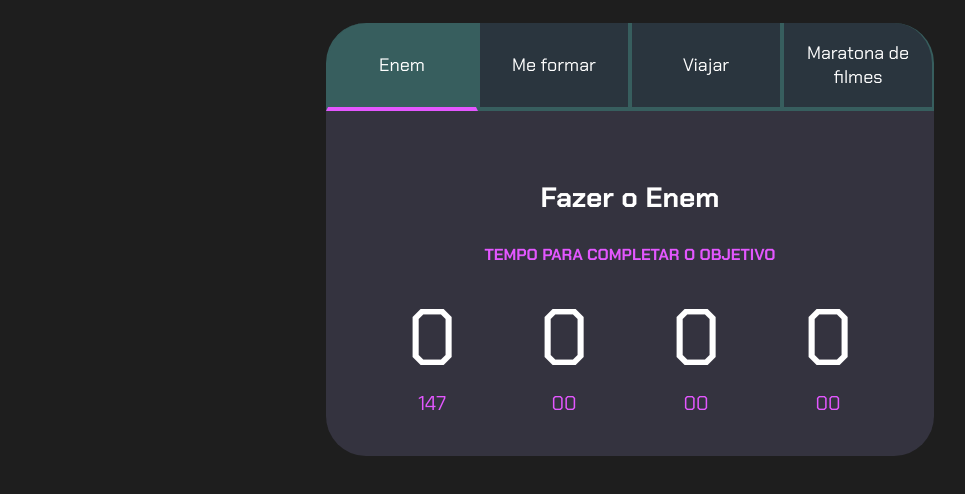
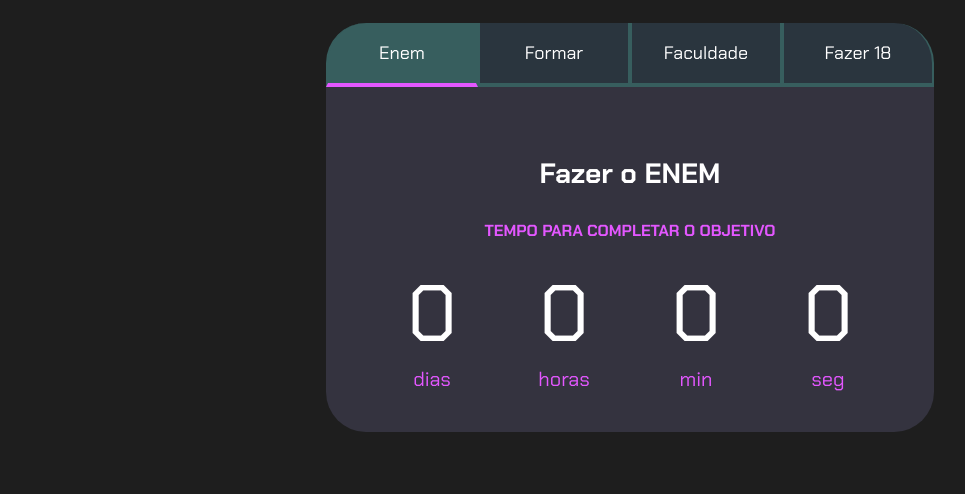
Before and after one commit to helotirloni/projeto-metas, a plain HTML site: page index.html in a window 1280 px wide. Shown: the part 80-574 px from the top of the page, without its empty margins (10-975 px from the left). Drawn offline with Linux system fonts and the light colour scheme.

Commit message:
index.html

```diff
--- a/index.html
+++ b/index.html
@@ -14,96 +14,96 @@
         <div class="conteudo">
             <div class="botoes">
                 <button class="botao ativo">Enem</button>
-                <button class="botao">Me formar</button>
-                <button class="botao">Viajar</button>
-                <button class="botao">Maratona de filmes</button>
+                <button class="botao">Formar</button>
+                <button class="botao">Faculdade</button>
+                <button class="botao">Fazer 18</button>
             </div>
             <div class="abas-textos">
                 <div class="aba-conteudo ativo">
-                    <h3 class="aba-conteudo-titulo-principal">Fazer o Enem</h3>
+                    <h3 class="aba-conteudo-titulo-principal">Fazer o ENEM</h3>
                     <h4 class="aba-conteudo-titulo-secundario">Tempo para completar o objetivo</h4>
                     <div class="contador">
                         <div class="contador-digito">
                             <p class="contador-digito-numero" id="dias0"></p>
-                            <p class="contador-digito-texto">147</p>
+                            <p class="contador-digito-texto">dias</p>
                         </div>
                         <div class="contador-digito">
                             <p class="contador-digito-numero" id="horas0"></p>
-                            <p class="contador-digito-texto">00</p>
+                            <p class="contador-digito-texto">horas</p>
                         </div>
                         <div class="contador-digito">
                             <p class="contador-digito-numero" id="min0"></p>
-                            <p class="contador-digito-texto">00</p>
+                            <p class="contador-digito-texto">min</p>
                         </div>
                         <div class="contador-digito">
                             <p class="contador-digito-numero" id="seg0"></p>
-                            <p class="contador-digito-texto">00</p>
+                            <p class="contador-digito-texto">seg</p>
                         </div>
                     </div>
                 </div>
                 <div class="aba-conteudo">
-                    <h3 class="aba-conteudo-titulo-principal">Me formar do ensino médio</h3>
+                    <h3 class="aba-conteudo-titulo-principal">Terminar o Ensino médio</h3>
                     <h4 class="aba-conteudo-titulo-secundario">Tempo para completar o objetivo</h4>
                     <div class="contador">
                         <div class="contador-digito">
                             <p class="contador-digito-numero" id="dias1"></p>
-                            <p class="contador-digito-texto">189</p>
+                            <p class="contador-digito-texto">dias</p>
                         </div>
                         <div class="contador-digito">
                             <p class="contador-digito-numero" id="horas1"></p>
-                            <p class="contador-digito-texto">00</p>
+                            <p class="contador-digito-texto">horas</p>
                         </div>
                         <div class="contador-digito">
                             <p class="contador-digito-numero" id="min1"></p>
-                            <p class="contador-digito-texto">00</p>
+                            <p class="contador-digito-texto">min</p>
                         </div>
                         <div class="contador-digito">
                             <p class="contador-digito-numero" id="seg1"></p>
-                            <p class="contador-digito-texto">00</p>
+                            <p class="contador-digito-texto">seg</p>
                         </div>
                     </div>
                 </div>
                 <div class="aba-conteudo">
-                    <h3 class="aba-conteudo-titulo-principal">Fazer uma viagem</h3>
+                    <h3 class="aba-conteudo-titulo-principal">Entrar na faculdade</h3>
                     <h4 class="aba-conteudo-titulo-secundario">Tempo para completar o objetivo</h4>
                     <div class="contador">
                         <div class="contador-digito">
                             <p class="contador-digito-numero" id="dias2"></p>
-                            <p class="contador-digito-texto">197</p>
+                            <p class="contador-digito-texto">dias</p>
                         </div>
                         <div class="contador-digito">
                             <p class="contador-digito-numero" id="horas2"></p>
-                            <p class="contador-digito-texto">00</p>
+                            <p class="contador-digito-texto">horas</p>
                         </div>
                         <div class="contador-digito">
                             <p class="contador-digito-numero" id="min2"></p>
-                            <p class="contador-digito-texto">00</p>
+                            <p class="contador-digito-texto">min</p>
                         </div>
                         <div class="contador-digito">
                             <p class="contador-digito-numero" id="seg2"></p>
-                            <p class="contador-digito-texto">00</p>
+                            <p class="contador-digito-texto">seg</p>
                         </div>
                     </div>
                 </div>
                 <div class="aba-conteudo">
-                    <h3 class="aba-conteudo-titulo-principal">Maratonar filmes da marvel</h3>
+                    <h3 class="aba-conteudo-titulo-principal">Fazer 18 anos</h3>
                     <h4 class="aba-conteudo-titulo-secundario">Tempo para completar o objetivo</h4>
                     <div class="contador">
                         <div class="contador-digito">
                             <p class="contador-digito-numero" id="dias3"></p>
-                            <p class="contador-digito-texto">28</p>
+                            <p class="contador-digito-texto">dias</p>
                         </div>
                         <div class="contador-digito">
                             <p class="contador-digito-numero" id="horas3"></p>
-                            <p class="contador-digito-texto">00</p>
+                            <p class="contador-digito-texto">horas</p>
                         </div>
                         <div class="contador-digito">
                             <p class="contador-digito-numero" id="min3"></p>
-                            <p class="contador-digito-texto">00</p>
+                            <p class="contador-digito-texto">min</p>
                         </div>
                         <div class="contador-digito">
                             <p class="contador-digito-numero" id="seg3"></p>
-                            <p class="contador-digito-texto">00</p>
+                            <p class="contador-digito-texto">seg</p>
                         </div>
                     </div>
                 </div>
```
